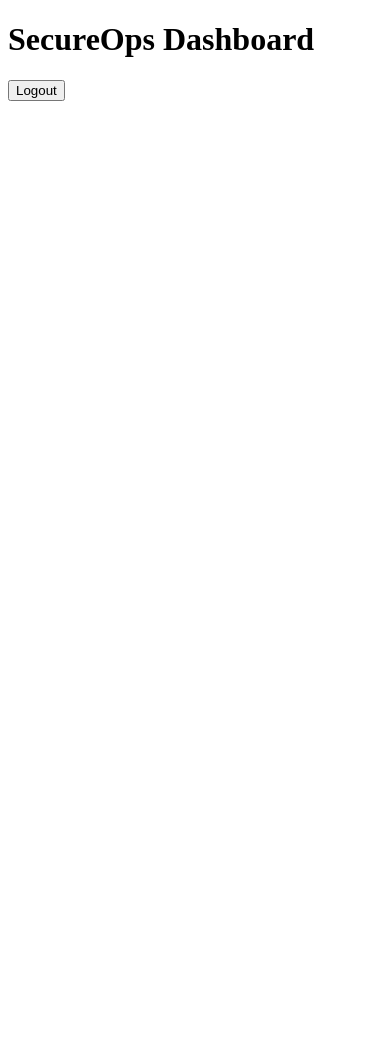
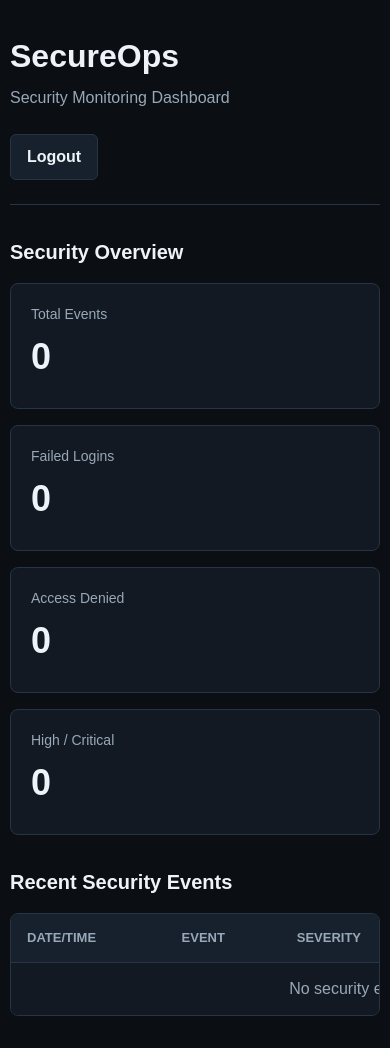
Before and after one commit to Leonardo1952/secure_ops, a Flask app: page /dashboard in a window 390 px wide. Before the commit the page ends 101 px from the top, so only its background shows below. Run offline with Flask 3, Linux system fonts and the light colour scheme; the visitor is signed in with stand-in values (Sample User, id 1).

Commit message:
Add initial security monitoring dashboard

```diff
--- a/app/dashboard/routes.py
+++ b/app/dashboard/routes.py
@@ -1,6 +1,7 @@
 from flask import Blueprint, render_template
 
 from app.auth.decorators import login_required
+from app.models import SecurityEvent
 
 
 dashboard_bp = Blueprint("dashboard", __name__)
@@ -9,4 +10,30 @@
 @dashboard_bp.get("/dashboard")
 @login_required
 def index():
-    return render_template("dashboard.html")
+    total_events = SecurityEvent.query.count()
+    failed_logins = SecurityEvent.query.filter_by(
+        event_type="AUTH_FAILURE",
+    ).count()
+    access_denied = SecurityEvent.query.filter_by(
+        event_type="UNAUTHORIZED_ACCESS",
+    ).count()
+    high_critical_events = SecurityEvent.query.filter(
+        SecurityEvent.severity.in_(("HIGH", "CRITICAL")),
+    ).count()
+    recent_events = (
+        SecurityEvent.query.order_by(
+            SecurityEvent.created_at.desc(),
+            SecurityEvent.id.desc(),
+        )
+        .limit(10)
+        .all()
+    )
+
+    return render_template(
+        "dashboard.html",
+        total_events=total_events,
+        failed_logins=failed_logins,
+        access_denied=access_denied,
+        high_critical_events=high_critical_events,
+        recent_events=recent_events,
+    )
--- /dev/null
+++ b/app/static/css/style.css
@@ -0,0 +1,285 @@
+:root {
+    color-scheme: dark;
+    --bg: #0b0f14;
+    --panel: #121923;
+    --panel-soft: #17212d;
+    --line: #263445;
+    --text: #edf3f8;
+    --muted: #98a8b8;
+    --accent: #2dd4bf;
+    --danger: #fb7185;
+    --warning: #fbbf24;
+    --critical: #ef4444;
+    --info: #60a5fa;
+    --low: #34d399;
+}
+
+* {
+    box-sizing: border-box;
+}
+
+body {
+    margin: 0;
+    min-height: 100vh;
+    background: var(--bg);
+    color: var(--text);
+    font-family: Arial, Helvetica, sans-serif;
+    line-height: 1.5;
+}
+
+button,
+input {
+    font: inherit;
+}
+
+.auth-page,
+.dashboard-page {
+    width: min(1180px, calc(100% - 32px));
+    margin: 0 auto;
+}
+
+.auth-page {
+    display: grid;
+    min-height: 100vh;
+    place-items: center;
+}
+
+.auth-panel {
+    width: min(420px, 100%);
+    padding: 32px;
+    background: var(--panel);
+    border: 1px solid var(--line);
+    border-radius: 8px;
+}
+
+.brand-block h1,
+.dashboard-header h1 {
+    margin: 0;
+    font-size: 32px;
+    letter-spacing: 0;
+}
+
+.brand-block p,
+.dashboard-header p {
+    margin: 6px 0 0;
+    color: var(--muted);
+}
+
+.auth-form {
+    display: grid;
+    gap: 18px;
+    margin-top: 28px;
+}
+
+.form-field {
+    display: grid;
+    gap: 8px;
+}
+
+.form-field label {
+    color: var(--muted);
+    font-size: 14px;
+}
+
+.form-field input {
+    width: 100%;
+    min-height: 44px;
+    padding: 10px 12px;
+    color: var(--text);
+    background: #0f1620;
+    border: 1px solid var(--line);
+    border-radius: 6px;
+}
+
+.form-field input:focus {
+    border-color: var(--accent);
+    outline: 2px solid rgba(45, 212, 191, 0.2);
+}
+
+.primary-button,
+.secondary-button {
+    min-height: 42px;
+    padding: 10px 16px;
+    border: 0;
+    border-radius: 6px;
+    cursor: pointer;
+    font-weight: 700;
+}
+
+.primary-button {
+    color: #04110f;
+    background: var(--accent);
+}
+
+.secondary-button {
+    color: var(--text);
+    background: var(--panel-soft);
+    border: 1px solid var(--line);
+}
+
+.flash-list {
+    margin: 20px 0 0;
+    padding: 0;
+    list-style: none;
+}
+
+.flash-message {
+    padding: 10px 12px;
+    background: rgba(251, 113, 133, 0.12);
+    border: 1px solid rgba(251, 113, 133, 0.4);
+    border-radius: 6px;
+    color: #fecdd3;
+}
+
+.field-error {
+    color: #fecdd3;
+    font-size: 13px;
+}
+
+.dashboard-page {
+    padding: 32px 0;
+}
+
+.dashboard-header {
+    display: flex;
+    align-items: center;
+    justify-content: space-between;
+    gap: 24px;
+    padding-bottom: 24px;
+    border-bottom: 1px solid var(--line);
+}
+
+.dashboard-section {
+    margin-top: 32px;
+}
+
+.dashboard-section h2 {
+    margin: 0 0 16px;
+    font-size: 20px;
+    letter-spacing: 0;
+}
+
+.metric-grid {
+    display: grid;
+    grid-template-columns: repeat(4, minmax(0, 1fr));
+    gap: 16px;
+}
+
+.metric-card {
+    min-height: 126px;
+    padding: 20px;
+    background: var(--panel);
+    border: 1px solid var(--line);
+    border-radius: 8px;
+}
+
+.metric-card span {
+    display: block;
+    color: var(--muted);
+    font-size: 14px;
+}
+
+.metric-card strong {
+    display: block;
+    margin-top: 14px;
+    font-size: 36px;
+    line-height: 1;
+}
+
+.table-wrapper {
+    overflow-x: auto;
+    background: var(--panel);
+    border: 1px solid var(--line);
+    border-radius: 8px;
+}
+
+table {
+    width: 100%;
+    min-width: 760px;
+    border-collapse: collapse;
+}
+
+th,
+td {
+    padding: 14px 16px;
+    text-align: left;
+    border-bottom: 1px solid var(--line);
+    vertical-align: top;
+}
+
+th {
+    color: var(--muted);
+    background: var(--panel-soft);
+    font-size: 13px;
+    text-transform: uppercase;
+}
+
+tbody tr:last-child td {
+    border-bottom: 0;
+}
+
+.severity-badge {
+    display: inline-block;
+    min-width: 72px;
+    padding: 4px 8px;
+    border-radius: 999px;
+    font-size: 12px;
+    font-weight: 700;
+    text-align: center;
+}
+
+.severity-info {
+    color: #dbeafe;
+    background: rgba(96, 165, 250, 0.18);
+}
+
+.severity-low {
+    color: #d1fae5;
+    background: rgba(52, 211, 153, 0.18);
+}
+
+.severity-medium {
+    color: #fef3c7;
+    background: rgba(251, 191, 36, 0.18);
+}
+
+.severity-high {
+    color: #ffe4e6;
+    background: rgba(251, 113, 133, 0.2);
+}
+
+.severity-critical {
+    color: #fee2e2;
+    background: rgba(239, 68, 68, 0.24);
+}
+
+.empty-state {
+    color: var(--muted);
+    text-align: center;
+}
+
+@media (max-width: 820px) {
+    .metric-grid {
+        grid-template-columns: repeat(2, minmax(0, 1fr));
+    }
+}
+
+@media (max-width: 560px) {
+    .auth-page,
+    .dashboard-page {
+        width: min(100% - 20px, 1180px);
+    }
+
+    .auth-panel {
+        padding: 24px;
+    }
+
+    .dashboard-header {
+        align-items: flex-start;
+        flex-direction: column;
+    }
+
+    .metric-grid {
+        grid-template-columns: 1fr;
+    }
+}
--- /dev/null
+++ b/app/templates/base.html
@@ -0,0 +1,12 @@
+<!doctype html>
+<html lang="en">
+<head>
+    <meta charset="utf-8">
+    <meta name="viewport" content="width=device-width, initial-scale=1">
+    <title>{% block title %}SecureOps{% endblock %}</title>
+    <link rel="stylesheet" href="{{ url_for('static', filename='css/style.css') }}">
+</head>
+<body>
+    {% block body %}{% endblock %}
+</body>
+</html>
--- a/app/templates/dashboard.html
+++ b/app/templates/dashboard.html
@@ -1,17 +1,78 @@
-<!doctype html>
-<html lang="en">
-<head>
-    <meta charset="utf-8">
-    <meta name="viewport" content="width=device-width, initial-scale=1">
-    <title>SecureOps - Dashboard</title>
-</head>
-<body>
-    <main>
-        <h1>SecureOps Dashboard</h1>
+{% extends "base.html" %}
+
+{% block title %}SecureOps - Dashboard{% endblock %}
+
+{% block body %}
+<main class="dashboard-page">
+    <header class="dashboard-header">
+        <div>
+            <h1>SecureOps</h1>
+            <p>Security Monitoring Dashboard</p>
+        </div>
 
         <form method="post" action="{{ url_for('auth.logout') }}">
-            <button type="submit">Logout</button>
+            <button class="secondary-button" type="submit">Logout</button>
         </form>
-    </main>
-</body>
-</html>
+    </header>
+
+    <section class="dashboard-section" aria-labelledby="overview-title">
+        <h2 id="overview-title">Security Overview</h2>
+
+        <div class="metric-grid">
+            <article class="metric-card">
+                <span>Total Events</span>
+                <strong data-testid="total-events">{{ total_events }}</strong>
+            </article>
+            <article class="metric-card">
+                <span>Failed Logins</span>
+                <strong data-testid="failed-logins">{{ failed_logins }}</strong>
+            </article>
+            <article class="metric-card">
+                <span>Access Denied</span>
+                <strong data-testid="access-denied">{{ access_denied }}</strong>
+            </article>
+            <article class="metric-card">
+                <span>High / Critical</span>
+                <strong data-testid="high-critical-events">{{ high_critical_events }}</strong>
+            </article>
+        </div>
+    </section>
+
+    <section class="dashboard-section" aria-labelledby="events-title">
+        <h2 id="events-title">Recent Security Events</h2>
+
+        <div class="table-wrapper">
+            <table>
+                <thead>
+                    <tr>
+                        <th>Date/Time</th>
+                        <th>Event</th>
+                        <th>Severity</th>
+                        <th>Source IP</th>
+                        <th>Description</th>
+                    </tr>
+                </thead>
+                <tbody>
+                    {% for event in recent_events %}
+                        <tr>
+                            <td>{{ event.created_at.strftime("%d/%m/%Y %H:%M:%S") }}</td>
+                            <td>{{ event.event_type }}</td>
+                            <td>
+                                <span class="severity-badge severity-{{ event.severity | lower }}">
+                                    {{ event.severity }}
+                                </span>
+                            </td>
+                            <td>{{ event.source_ip or "-" }}</td>
+                            <td>{{ event.description }}</td>
+                        </tr>
+                    {% else %}
+                        <tr>
+                            <td class="empty-state" colspan="5">No security events recorded.</td>
+                        </tr>
+                    {% endfor %}
+                </tbody>
+            </table>
+        </div>
+    </section>
+</main>
+{% endblock %}
```
Also changed, not shown: app/templates/login.html (+22 -21 lines), tests/test_dashboard.py (added, +161 -0 lines).
